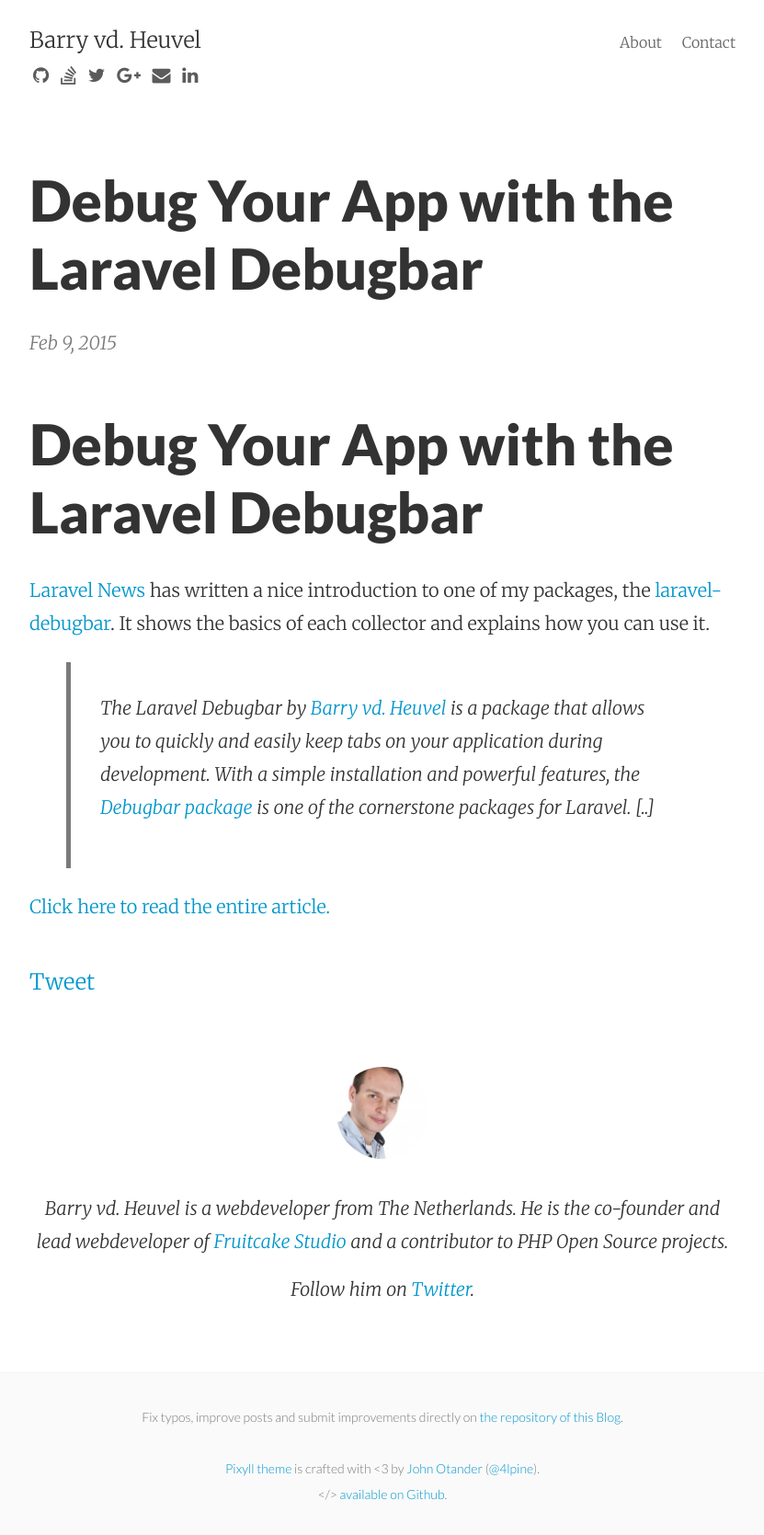
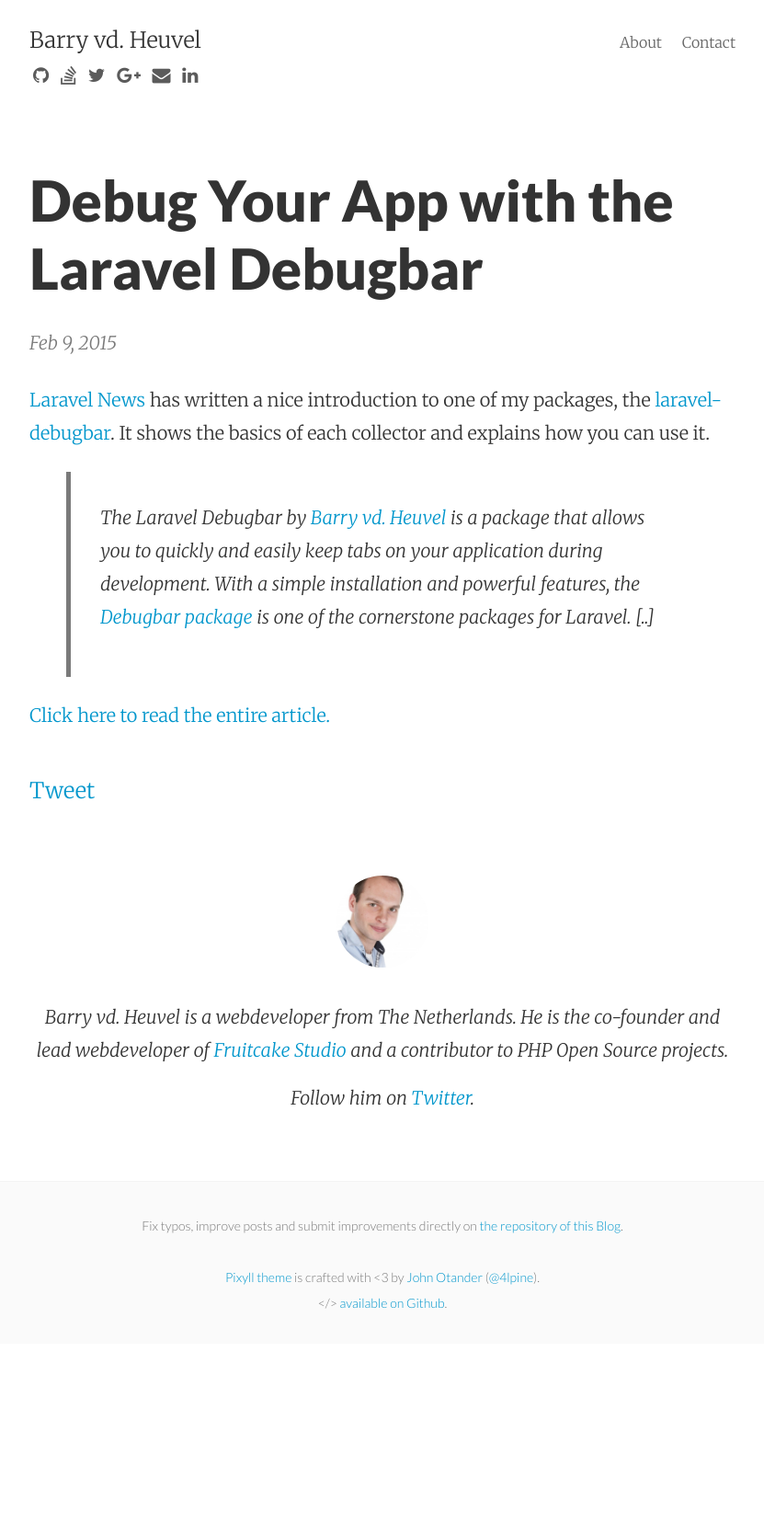
Before and after one commit to barryvdh/barryvdh.github.io, a Jekyll site: the page built from _posts/2015-02-09-debug-your-app-with-laravel-debugbar.md, in a window 1280 px wide. Shown: the whole page at 92% size, without its empty margins (224-1055 px from the left). Built offline with Jekyll 4.4.1, drawn with Linux system fonts in a browser that asks for light colours; nearby versions of some CDN libraries; comment, search, counter and statistics services are not loaded; after the commit the page ends 1461 px from its top, so only the background shows below that.

Commit message:
Remove titles

```diff
--- a/_posts/2015-02-09-debug-your-app-with-laravel-debugbar.md
+++ b/_posts/2015-02-09-debug-your-app-with-laravel-debugbar.md
@@ -6,8 +6,6 @@
 categories: laravel
 ---
 
-# Debug Your App with the Laravel Debugbar
-
 [Laravel News](https://laravel-news.com/) has written a nice introduction to one of my packages, the [laravel-debugbar](https://github.com/barryvdh/laravel-debugbar). It shows the basics of each collector and explains how you can use it.
 
 > The Laravel Debugbar by [Barry vd. Heuvel](https://laravel-news.com/2014/09/artisan-files-barry-vd-heuvel/) is a package that allows you to quickly and easily keep tabs on your application during development. With a simple installation and powerful features, the [Debugbar package](https://github.com/barryvdh/laravel-debugbar) is one of the cornerstone packages for Laravel. [..]
```
Also changed, not shown: _posts/2014-09-12-the-artisan-files-barry-vd-heuvel.md (+0 -2 lines).
